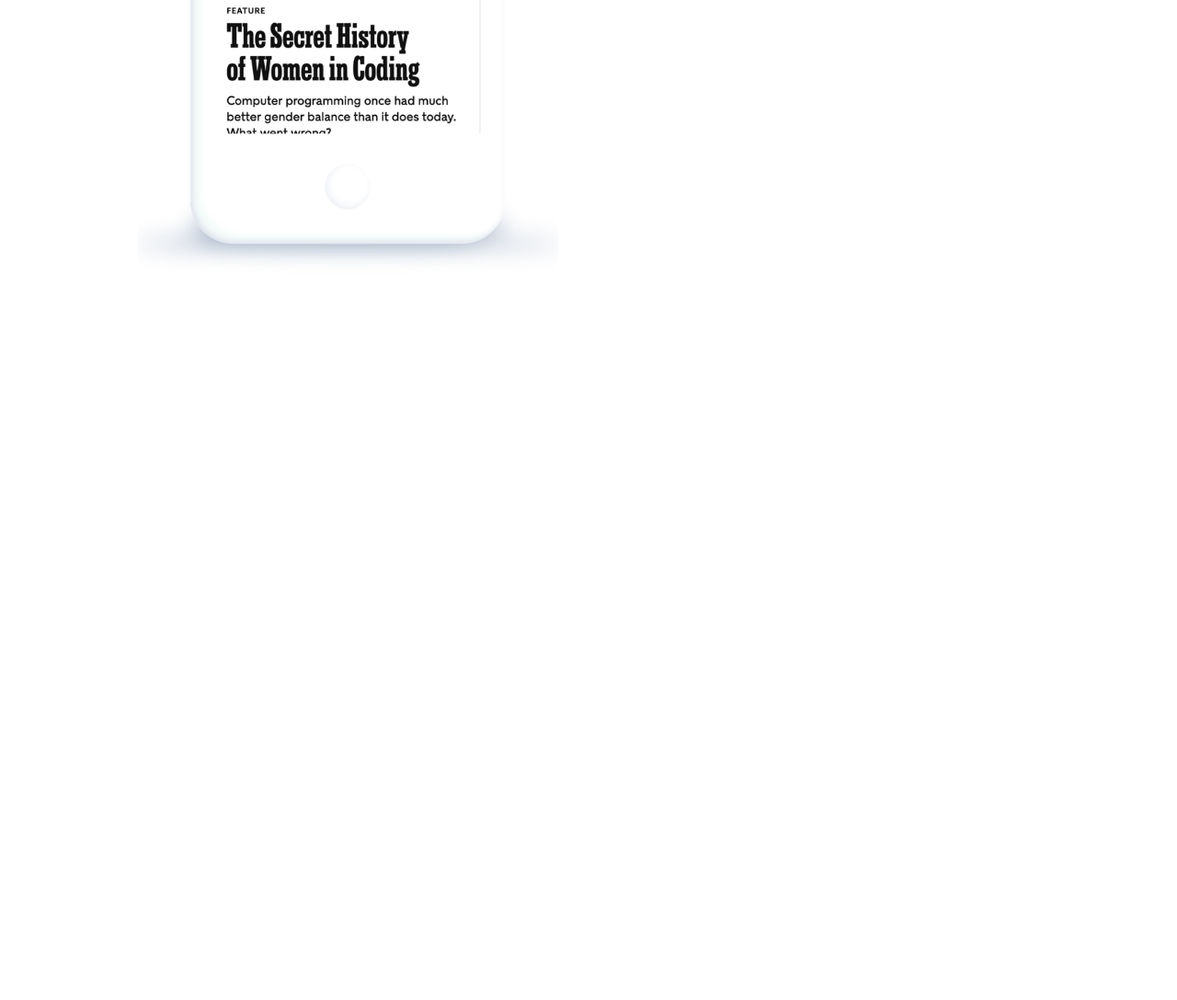
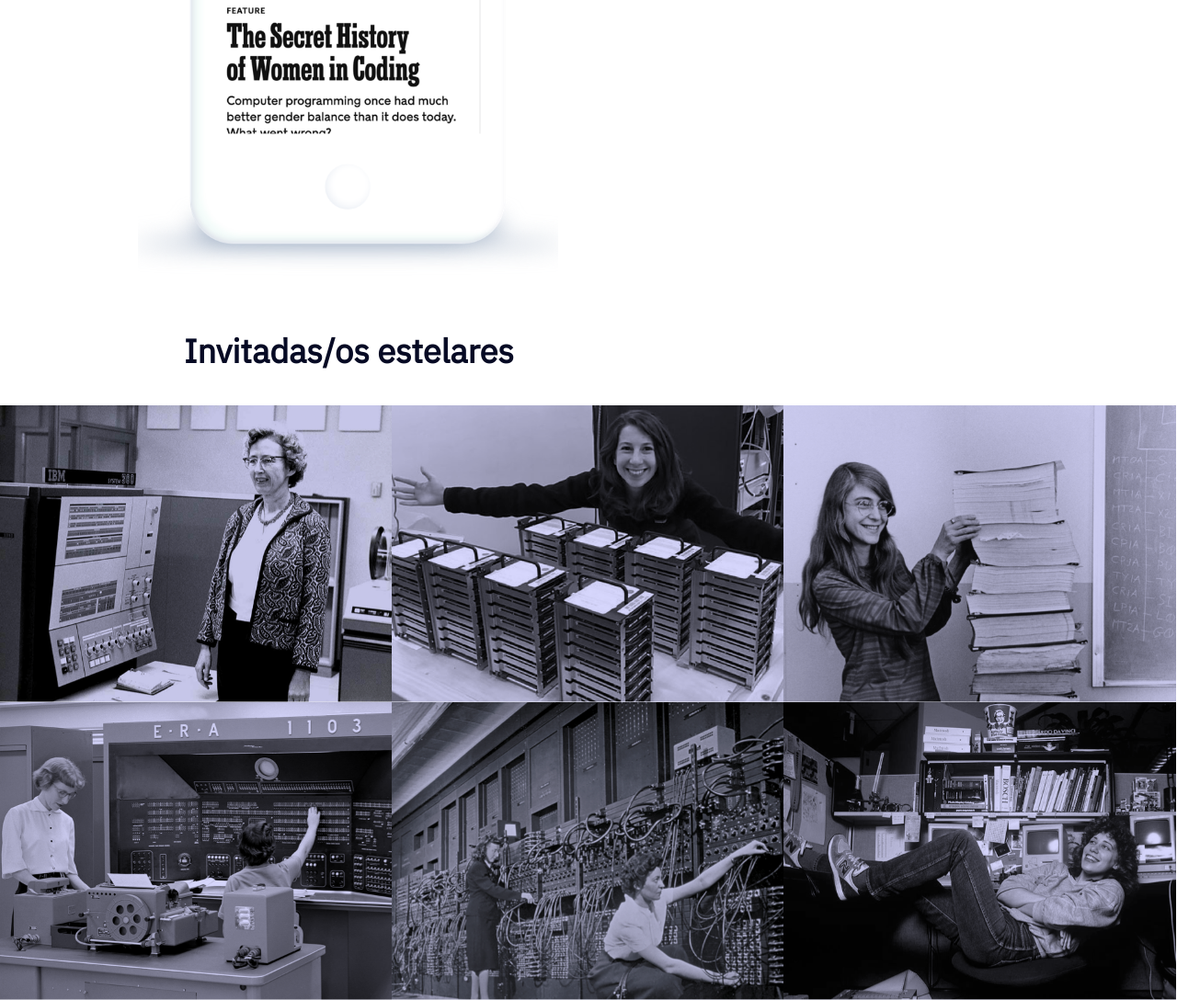
Before and after one commit to AndresHernandezOrtega/proyecto_podcast_channel, a plain HTML site: page index.html in a window 1280 px wide. Shown: the part 1781-2869 px from the top of the page at 92% size. Before the commit the page ends 2081 px from the top, so only its background shows below. Drawn offline with Linux system fonts and the light colour scheme.

Commit message:
Se agregó la section 4 Invitados estelares

```diff
--- a/index.html
+++ b/index.html
@@ -52,6 +52,17 @@
                 Our planet is a lonely speck in the great enveloping cosmic dark. In our obscurity, in all this vastness, there is no hint that help will come from elsewhere to save us from ourselves.</p>
             </div>
         </section>
+        <section class="section4">
+            <h2>Invitadas/os estelares</h2>
+            <div class="fotos-container">
+                <img src="src/landingUI_desktop_mobile_kit/assets/grace-hopper.png" alt="personaje1" class="foto-personaje">
+                <img src="src/landingUI_desktop_mobile_kit/assets/Katie-Bouman.png" alt="personaje1" class="foto-personaje">
+                <img src="src/landingUI_desktop_mobile_kit/assets/Margaret_Hamilton.png" alt="personaje1" class="foto-personaje">
+                <img src="src/landingUI_desktop_mobile_kit/assets/An E.R.A.Univac 1103 computer in the 1950s.png" alt="personaje1" class="foto-personaje">
+                <img src="src/landingUI_desktop_mobile_kit/assets/Computer operators with an Eniac — the world’s first programmable general-purpose computer.png" alt="personaje1" class="foto-personaje">
+                <img src="src/landingUI_desktop_mobile_kit/assets/susan-kare.png" alt="personaje1" class="foto-personaje">
+            </div>
+        </section>
     </main>
 </body>
 </html>
--- a/style/_main.scss
+++ b/style/_main.scss
@@ -127,6 +127,8 @@ main{
         }
     }
 
+
+
     // Section Number 2 "EPISODIOS"
     .section2{
         display: flex;
@@ -198,6 +200,9 @@ main{
     }
 
 
+
+
+
     // Section Number 3 Historia
     .section3{
         background-color: white;
@@ -217,7 +222,7 @@ main{
             h2{
 
                 align-self: flex-start;
-                font-family: 'IBM Plex Mono', monospace;
+                font-family: 'IBM Plex Sans', monospace;
                 font-size: 36px;
                 margin-bottom: 8px;
 
@@ -257,7 +262,7 @@ main{
                 h2{
 
                     align-self: flex-start;
-                    font-family: 'IBM Plex Mono', sans-serif;
+                    font-family: 'IBM Plex Sans', monospace;
                     font-size: 40px;
                     color: #060A24;
                     margin-bottom: 24px;
@@ -299,4 +304,60 @@ main{
 
 
     }
+
+
+
+    // Section Number 4 Entrevistas
+    .section4{
+        margin-top: 54px;
+        display: flex;
+        flex-flow: column wrap;
+        h2{
+            width: 90%;
+            align-self: center;
+            font-size: 36px;
+            color: #060A24;
+            margin-bottom: 14px;
+            font-family: 'IBM Plex Sans', monospace;
+
+        }
+        .fotos-container{
+            display: grid;
+            grid-template-columns: 100%;
+            grid-column: repeat(16.6%,6);
+            .foto-personaje{
+                width: 100%;
+            }
+        }
+    }
+
+    /* Medium devices (landscape tablets, 768px and up) Section 4 Entrevistas  */
+    @media only screen and (min-width: 768px) {
+        .section4{
+            margin-top: 54px;
+
+            h2{
+                width: unset;
+                align-self: unset;
+                font-size: 36px;
+                color: #060A24;
+                margin-bottom: 36px;
+                margin-top: 260px;
+                margin-left: 200px;
+                margin-right: 0;
+                font-family: 'IBM Plex Sans', monospace;
+
+            }
+            .fotos-container{
+                width: 100%;
+                display: grid;
+                grid-template-columns: 33.3% 33.3% 33.3%;
+                grid-template-rows: 50% 50%;
+                .foto-personaje{
+                    width: 100%;
+                }
+            }
+        }
+    }
+
 }
```
Also changed, not shown: style/style.css, 1 other file.
